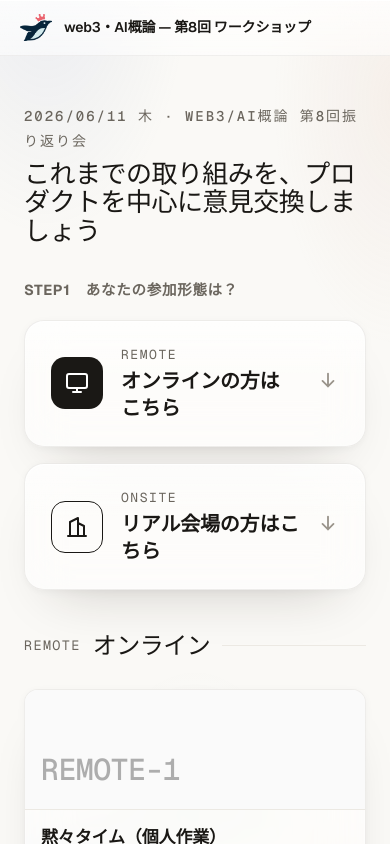
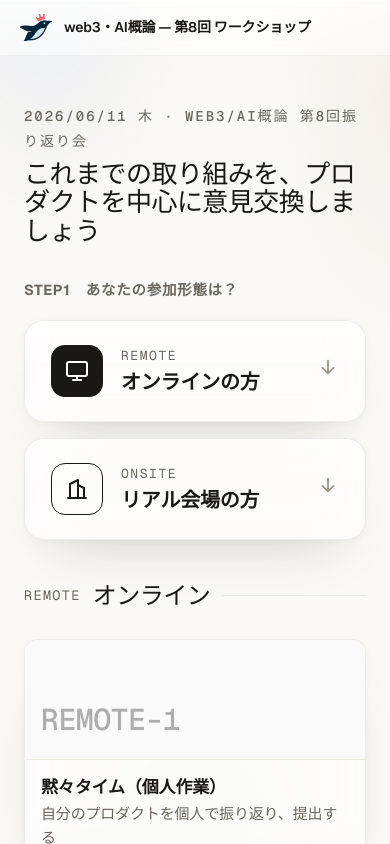
Before and after one commit to kou-uni/workshop-visualizer, a Next.js app: page / in a window 390 px wide. Shown: the top 844 px of the page. Built offline with nearby package versions, Linux system fonts and the light colour scheme; a web font is replaced by a local one.

Commit message:
トップ入口カード: CTA文言を短縮（オンラインの方/リアル会場の方）＋nowrapで折り返し防止（REMOTE/ONSITEラベルと↓矢印で意味は通る）
Co-Authored-By: Claude Opus 4.8 (1M context) <noreply@anthropic.com>

```diff
--- a/app/globals.css
+++ b/app/globals.css
@@ -666,7 +666,7 @@ a.logo-dot { text-decoration: none; cursor: pointer; }
   .tiny { font-size: 14px; }
 
   /* タイル上の文字を拡大 */
-  .entry-card .et .v { font-size: 20px; }
+  .entry-card .et .v { font-size: 20px; white-space: nowrap; }
   .gal-card .meta .n { font-size: 17px; }
   .gal-card .meta .d { font-size: 15px; }
   .final-card .fc-desc { font-size: 15px; }
--- a/app/page.tsx
+++ b/app/page.tsx
@@ -59,14 +59,14 @@ export default function Home() {
             <span className="ico">
               <svg viewBox="0 0 24 24" fill="none" stroke="currentColor" strokeWidth="2" strokeLinecap="round" strokeLinejoin="round"><rect x="2" y="3" width="20" height="14" rx="2" /><path d="M8 21h8M12 17v4" /></svg>
             </span>
-            <span className="et"><span className="k">REMOTE</span><span className="v">オンラインの方はこちら</span></span>
+            <span className="et"><span className="k">REMOTE</span><span className="v">オンラインの方</span></span>
             <span className="arrow">{DOWN}</span>
           </a>
           <a className="entry-card real" onClick={() => go('real', realRef)}>
             <span className="ico">
               <svg viewBox="0 0 24 24" fill="none" stroke="currentColor" strokeWidth="2" strokeLinecap="round" strokeLinejoin="round"><path d="M3 21h18M5 21V7l8-4v18M19 21V11l-6-3" /></svg>
             </span>
-            <span className="et"><span className="k">ONSITE</span><span className="v">リアル会場の方はこちら</span></span>
+            <span className="et"><span className="k">ONSITE</span><span className="v">リアル会場の方</span></span>
             <span className="arrow">{DOWN}</span>
           </a>
         </div>
```
